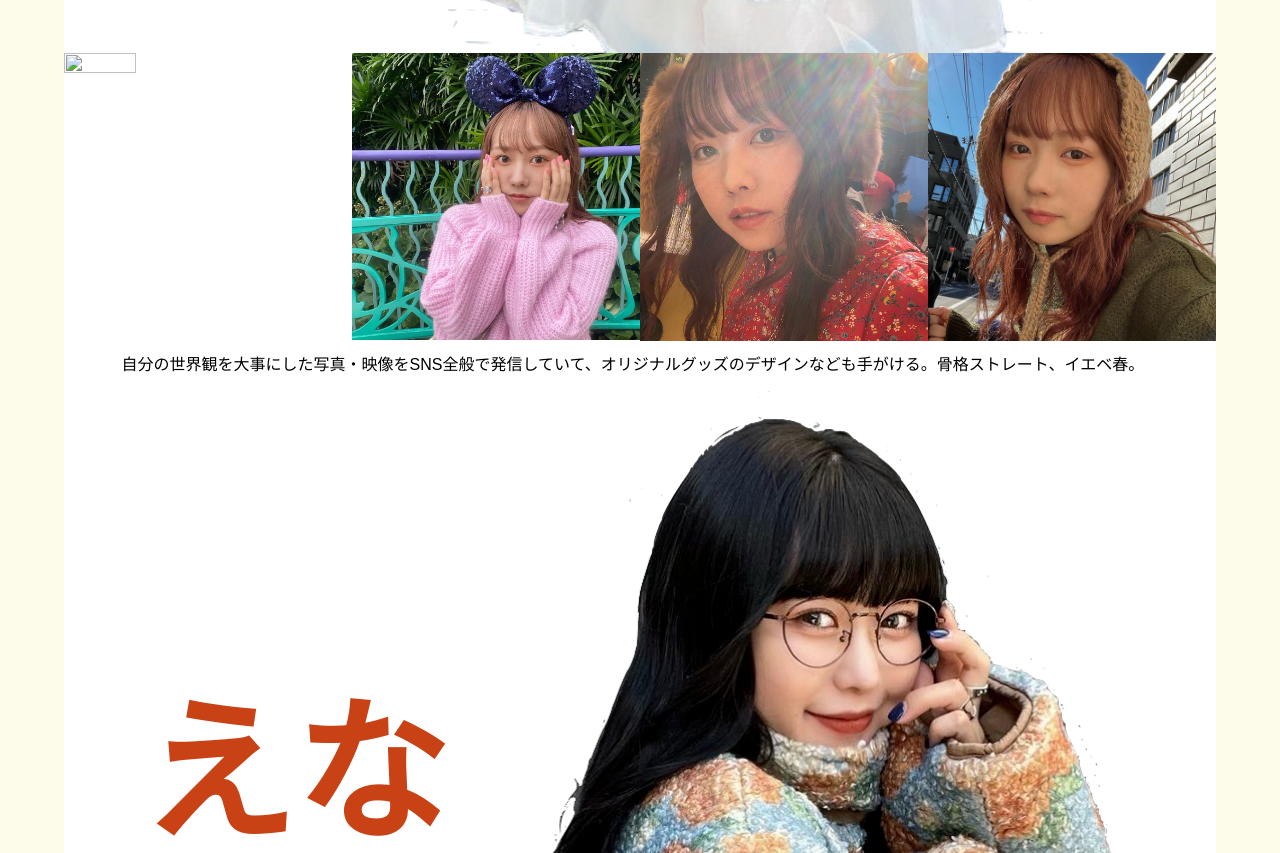
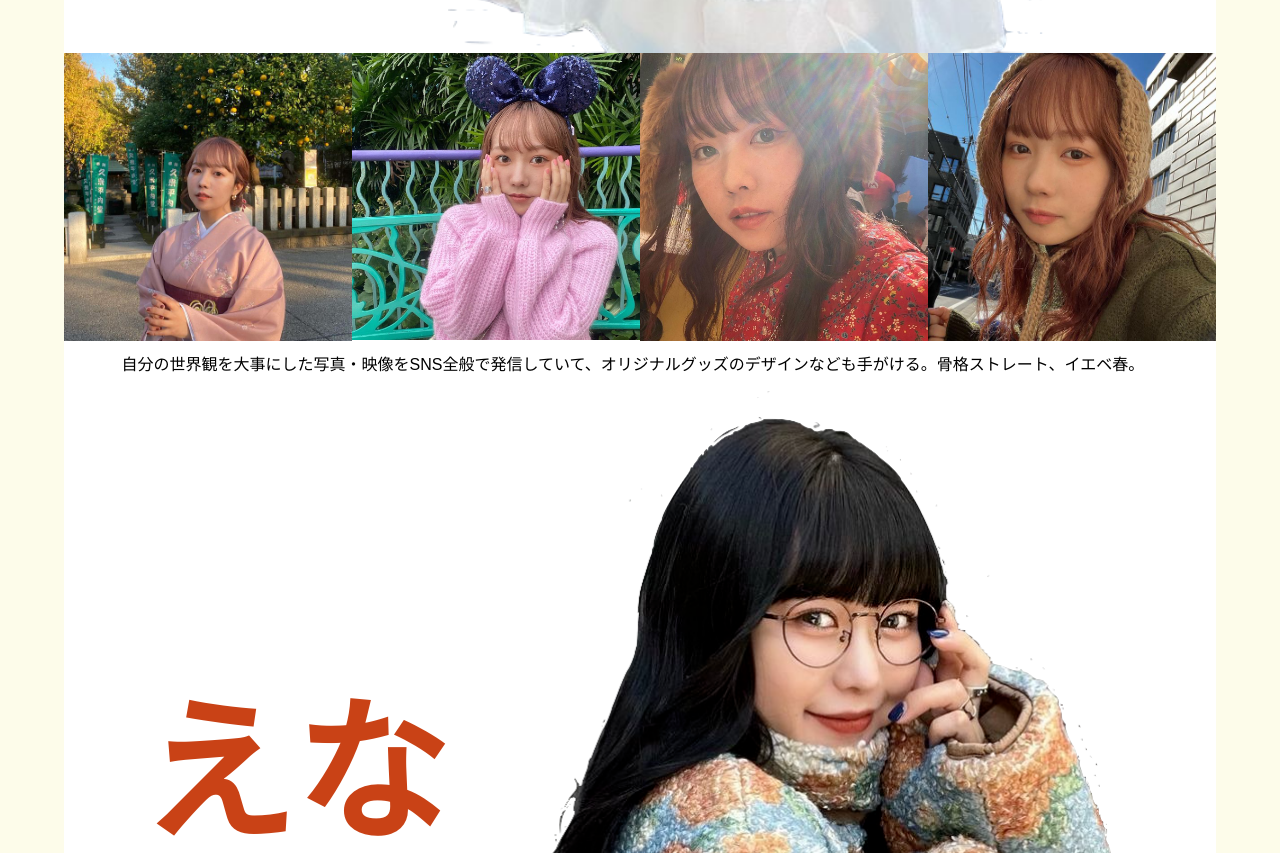
Before and after one commit to kinoeda/kinoeda.github.io, a plain HTML site: page index.html in a window 1280 px wide. Shown: the part 1554-2407 px from the top of the page. Drawn offline with Linux system fonts and the light colour scheme.

Commit message:
Add files via upload

```diff
--- a/index.html
+++ b/index.html
@@ -49,7 +49,7 @@
 
         </div>
         <div class="profimgs">
-          <img src="muku2.jpg" alt="">
+          <img src="img/muku/muku2.jpg" alt="">
           <img src="img/muku/muku3.jpg" alt="">
           <img src="img/muku/muku4.jpg" alt="">
           <img src="img/muku/muku5.jpg" alt="">
```
